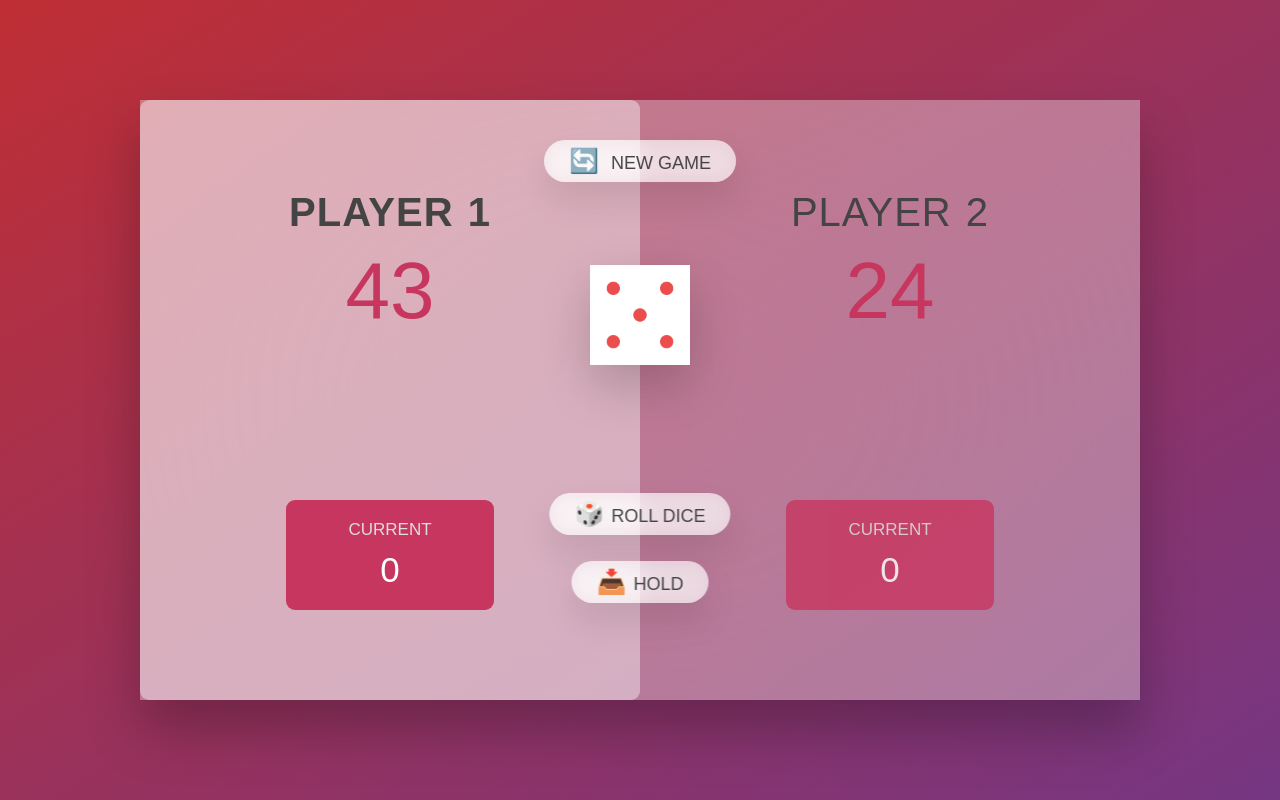
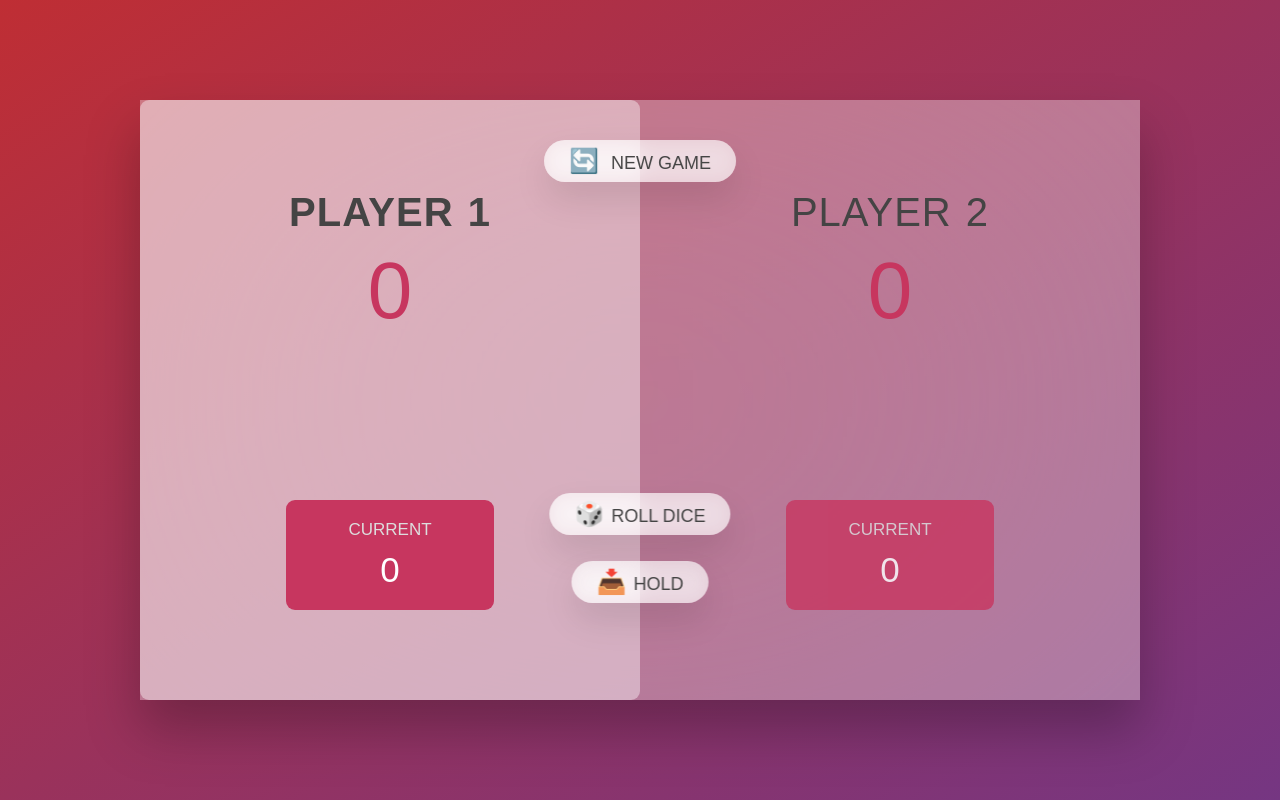
Before and after one commit to daudi13/PigGame.js, a plain HTML site: page index.html in a window 1280 px wide. Drawn offline with Linux system fonts and the light colour scheme.

Commit message:
commit part 1

```diff
--- a/app.js
+++ b/app.js
@@ -1 +1,11 @@
 'use strcit';
+
+// selection of elements
+const score0El = document.getElementById('score--0');
+const score1El = document.querySelector('#score--1');
+const diceImgEl = document.querySelector('.dice');
+
+//starting defaults
+score0El.textContent = 0;
+score1El.textContent = 0;
+diceImgEl.classList.add('hidden');
--- a/style.css
+++ b/style.css
@@ -169,3 +169,7 @@ main {
     font-weight: 700;
     color: #c7365f;
 }
+
+.hidden {
+    display: none;
+}
```
